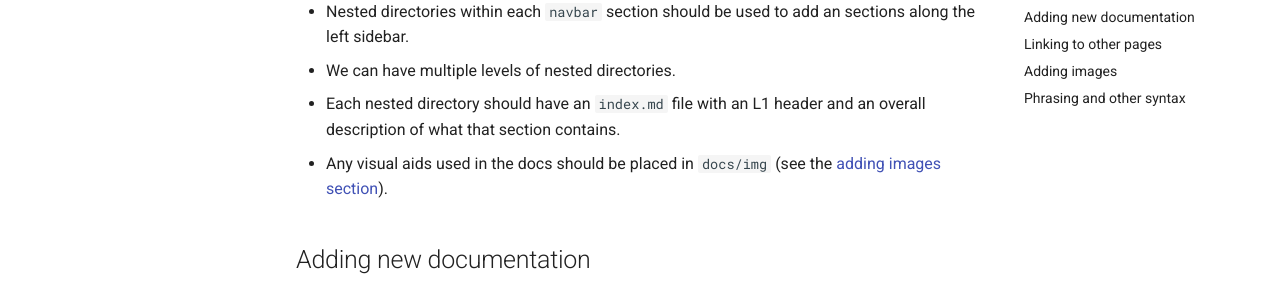
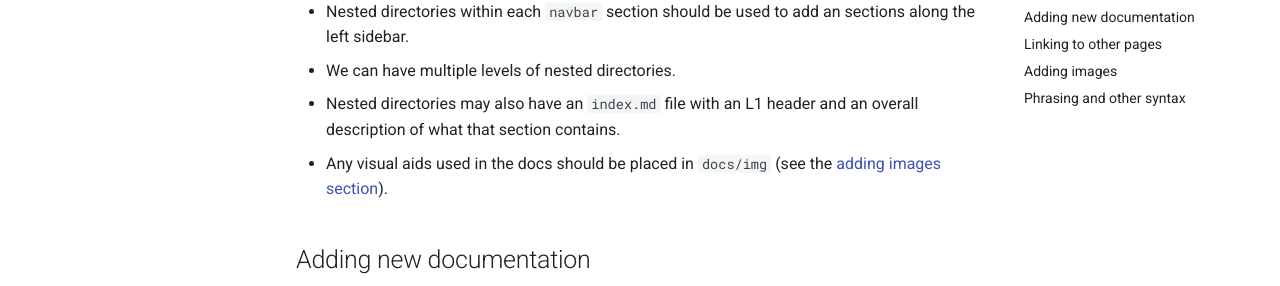
Before and after one commit to AlexsLemonade/OpenScPCA-analysis, an MkDocs documentation site: the page built from docs/contributing.md, in a window 1280 px wide and 900 px high, scrolled down 766 px. Shown: the part 166-452 px from the top of the window. Built offline with MkDocs 1.6.1 and Material for MkDocs 9.7.7, drawn with Linux system fonts in a browser that asks for light colours.

Commit message:
only maybe index

```diff
--- a/docs/contributing.md
+++ b/docs/contributing.md
@@ -33,7 +33,7 @@ Documentation is written as a series of markdown files nested by topic in direct
   - Markdown files in each directory represent sections shown along the left sidebar.
 - Nested directories within each `navbar` section should be used to add an sections along the left sidebar.
   - We can have multiple levels of nested directories.
-  - Each nested directory should have an `index.md` file with an L1 header and an overall description of what that section contains.
+  - Nested directories may also have an `index.md` file with an L1 header and an overall description of what that section contains.
 - Any visual aids used in the docs should be placed in `docs/img` (see the [adding images section](#adding-images)).
 
 ## Adding new documentation
```
